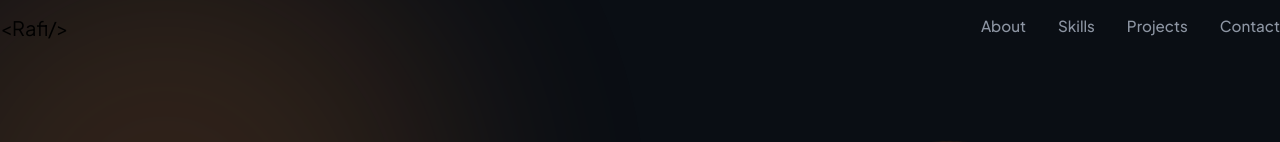
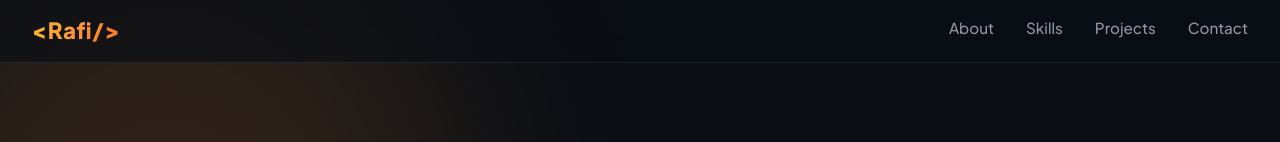
Before and after one commit to mezbaur2004/portfolioFrontend, a React (Vite) app: page / in a window 1280 px wide. Shown: the top 142 px of the page. Built offline with nearby package versions, Linux system fonts and the light colour scheme; no server answers.

Commit message:
Change navbar class names to custom styles

```diff
--- a/src/components/main/navbar.jsx
+++ b/src/components/main/navbar.jsx
@@ -13,8 +13,8 @@ const Navbar = () => {
     };
 
     return (
-        <nav className="navbar">
-            <div className="navbar-brand">{`<Rafi/>`}</div>
+        <nav className="custom-navbar">
+            <div className="custom-navbar-brand">{`<Rafi/>`}</div>
             <div className={`nav-links ${isOpen ? 'active' : ''}`}>
                 <a href="#about" onClick={closeDropdown}>About</a>
                 <a href="#skills" onClick={closeDropdown}>Skills</a>
```
